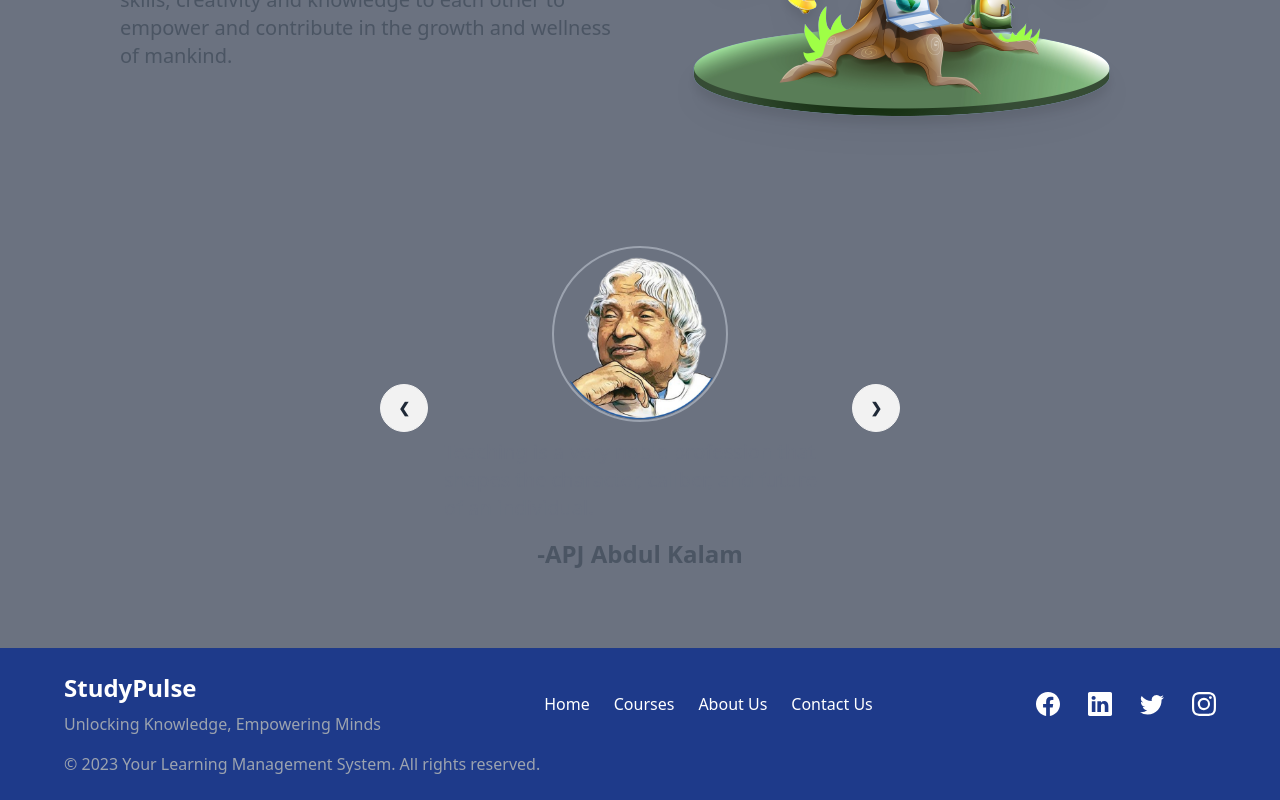
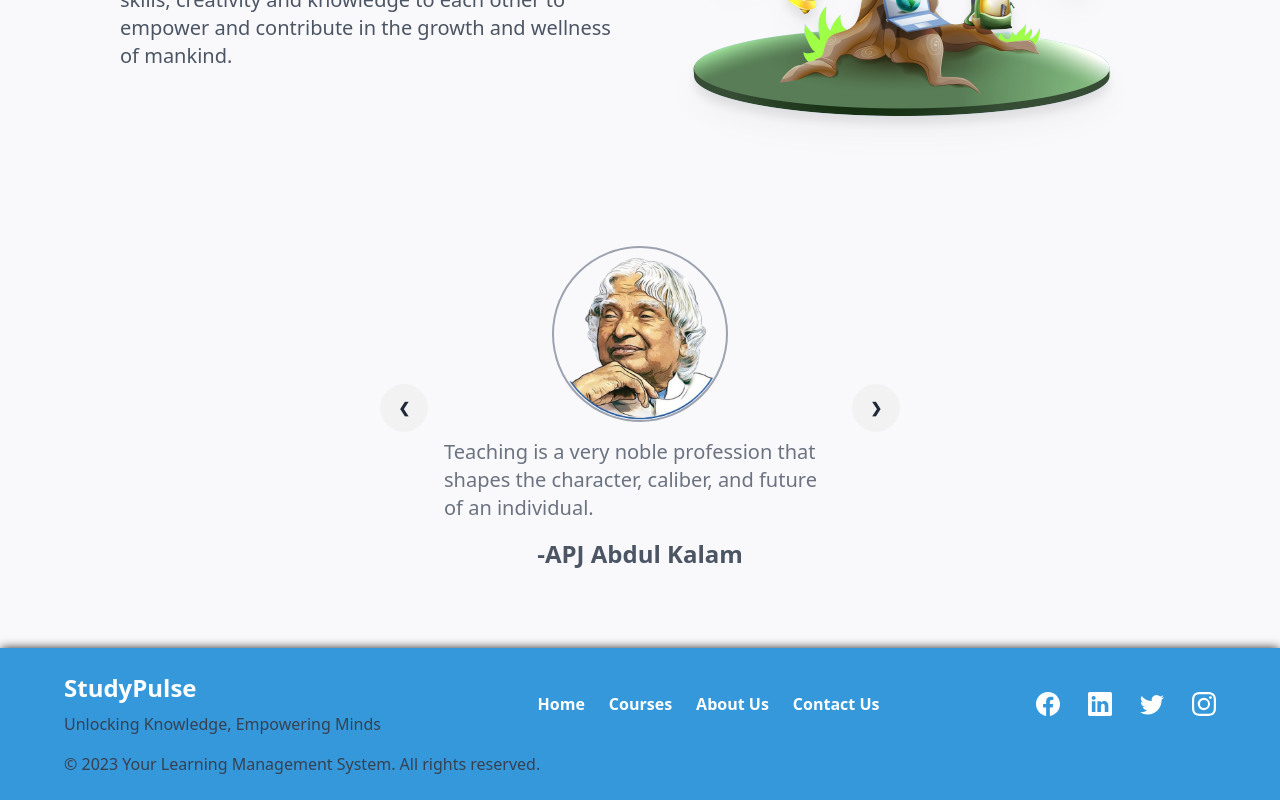
Before and after one commit to UniquePG/lms-frontend, a React (Vite) app: page /about in a window 1280 px wide. Shown: the part 412-1212 px from the top of the page. Built offline with nearby package versions, Linux system fonts and the light colour scheme.

Commit message:
some ui changes and change backend live server url 03-12-24

```diff
--- a/src/Components/CourseCard.jsx
+++ b/src/Components/CourseCard.jsx
@@ -9,13 +9,13 @@ const CourseCard = ({ data }) => {
   return (
         // {state: {...data }}  send this data to the desc. page that is accessible by useLocation hook
     <div onClick={()=> navigate("/course/description", {state: {...data }}  )}
-      className="bg-gray-500 rounded-tl-2xl rounded-tr-2xl">
-    <div className="card w-[26rem] glass m-auto h-fit">
+      className="bg-transparent rounded-tl-2xl rounded-tr-2xl">
+    <div className="card w-[26rem] glass m-auto h-fit bg-[#f5f6fa] max-h-[43rem]">
       <figure className="">
         <img
           src={data?.thumbnail?.secure_url}
           alt="course thumbnail"
-          className="group-hover:scale-[1,2] transition-all duration-150 min-h-[26rem]"
+          className="group-hover:scale-[1,2] transition-all duration-150 min-h-[23rem] h-[25rem] w-full"
         />
       </figure>
       <div className="card-body">
@@ -40,7 +40,7 @@ const CourseCard = ({ data }) => {
 
 
         <div className="card-actions justify-end flex flex-row ">
-          <button className="btn btn-primary">See Details</button>
+          <button className="btn text-white bg-[#487eb0] ">See Details</button>
         </div>
       </div>
     </div>
--- a/src/Components/Footer.jsx
+++ b/src/Components/Footer.jsx
@@ -6,54 +6,54 @@ const Footer = () => {
     const year = currentDate.getFullYear();
 
     return (
-        <footer className="bg-blue-900 text-white py-6 relative left-0 bottom-0 px-3">
+        <footer className="bg-[#3498db] text-white py-6 relative left-0 bottom-0 px-3 shadow-[0_0_10px_-1px_black]">
           <div className="container mx-auto max-w-[90vw] flex flex-col lg:flex-row justify-between items-center">
             <div className="order-2 lg:order-1 mb-4 lg:mb-0">
               <h2 className="text-2xl font-semibold mb-2">StudyPulse</h2>
-              <p className="text-gray-400">Unlocking Knowledge, Empowering Minds</p>
+              <p className="text-gray-700">Unlocking Knowledge, Empowering Minds</p>
             </div>
             <div className="order-1 lg:order-2 mb-4 lg:mb-0">
-              <ul className="flex space-x-6">
+              <ul className="flex space-x-6 font-semibold">
                 <li>
-                  <a href="/" className="text-white hover:text-gray-400 transition duration-300">Home</a>
+                  <a href="/" className="text-white hover:text-gray-700 transition duration-300">Home</a>
                 </li>
                 <li>
-                  <a href="/courses" className="text-white hover:text-gray-400 transition duration-300">Courses</a>
+                  <a href="/courses" className="text-white hover:text-gray-700 transition duration-300">Courses</a>
                 </li>
                 <li>
-                  <a href="/about" className="text-white hover:text-gray-400 transition duration-300">About Us</a>
+                  <a href="/about" className="text-white hover:text-gray-700 transition duration-300">About Us</a>
                 </li>
                 <li>
-                  <a href="contact" className="text-white hover:text-gray-400 transition duration-300">Contact Us</a>
+                  <a href="contact" className="text-white hover:text-gray-800 transition duration-300">Contact Us</a>
                 </li>
               </ul>
             </div>
             <div className="order-3">
               <ul className="flex space-x-4 gap-3 text-2xl">
                 <li>
-                  <a href="#" className="text-white hover:text-gray-400 transition duration-300">
+                  <a href="#" className="text-white hover:text-yellow-300 transition duration-300">
                     <BsFacebook />
                   </a>
                 </li>
                 <li>
-                  <a href="#" className="text-white hover:text-gray-400 transition duration-300">
+                  <a href="#" className="text-white hover:text-yellow-300 transition duration-300">
                   <BsLinkedin />
                   </a>
                 </li>
                 <li>
-                  <a href="#" className="text-white hover:text-gray-400 transition duration-300">
+                  <a href="#" className="text-white hover:text-yellow-300 transition duration-300">
                   <BsTwitter />
                   </a>
                 </li>
                 <li>
-                  <a href="#" className="text-white hover:text-gray-400 transition duration-300">
+                  <a href="#" className="text-white hover:text-yellow-300 transition duration-300">
                   <BsInstagram />
                   </a>
                 </li>
               </ul>
             </div>
           </div>
-          <div className="text-left m-auto text-gray-400 mt-4 max-w-[90vw]">
+          <div className="text-left m-auto text-gray-700 mt-4 max-w-[90vw]">
             &copy; {year} Your Learning Management System. All rights reserved.
           </div>
         </footer>
--- a/src/Components/Navbar.jsx
+++ b/src/Components/Navbar.jsx
@@ -51,15 +51,18 @@ const Navbar = () => {
 
     // make sticky navbar
 const [navbarBackground, setNavbarBackground] = useState("transparent");
+const [navbarColor, setNavbarColor] = useState("text-black");
 
 useEffect(() => {
   // Add a scroll event listener to change the navbar background color on scroll
   const handleScroll = () => {
     const scrollY = window.scrollY;
     if (scrollY > 100) {
-      setNavbarBackground("bg-primary"); // Change to your desired background color
+      setNavbarBackground("bg-[#3498db]"); // Change to your desired background color
+      setNavbarColor("text-white")
     } else {
-      setNavbarBackground("transparent");
+      setNavbarBackground("bg-[#ffffff]");
+      setNavbarColor("text-black")
     }
   };
 
@@ -75,7 +78,7 @@ useEffect(() => {
 
   return (
   // <div className="">
-    <div className={`navbar ${navbarBackground} fixed top-0 items-center transition-all duration-300 ease-in-out z-10  bg-base-100 justify-between `}>
+    <div className={`navbar ${navbarBackground} fixed top-0 items-center transition-all duration-300 ease-in-out z-10  bg-base-100 justify-between ${navbarColor} shadow-[0_0_10px_black]`}>
 
     <div className=" navbar-start drawer  ml-6">
         <input className="drawer-toggle" id="my-drawer" type="checkbox" />
@@ -85,7 +88,7 @@ useEffect(() => {
             <FiMenu
               onClick={changeWidth}
               size={"34px"}
-              className="font-bold m-4 text-black"
+              className={`font-bold m-4 ${navbarColor}`}
             />
           </label>
 
--- a/src/Helpers/axiosInstance.js
+++ b/src/Helpers/axiosInstance.js
@@ -1,6 +1,6 @@
 import axios from 'axios';
 
-const  BASE_URL = 'http://localhost:5000/api/v1';
+const  BASE_URL = 'https://lms-backend-hpjy.onrender.com/api/v1';
 
 const axiosInstance = axios.create();
 
--- a/src/Layouts/HomeLayout.jsx
+++ b/src/Layouts/HomeLayout.jsx
@@ -5,7 +5,7 @@ import Navbar from "../Components/Navbar";
 const HomeLayout = ({ children }) => {
 
   return (
-    <div className="min-h-[90vh] bg-gray-500">
+    <div className="min-h-[90vh] bg-[#f9f9fc]">
       <div className="shadow-md">
             {/* Make a drawer (header/sidebar/navbar) using daisy ui */}
         <Navbar />
```
